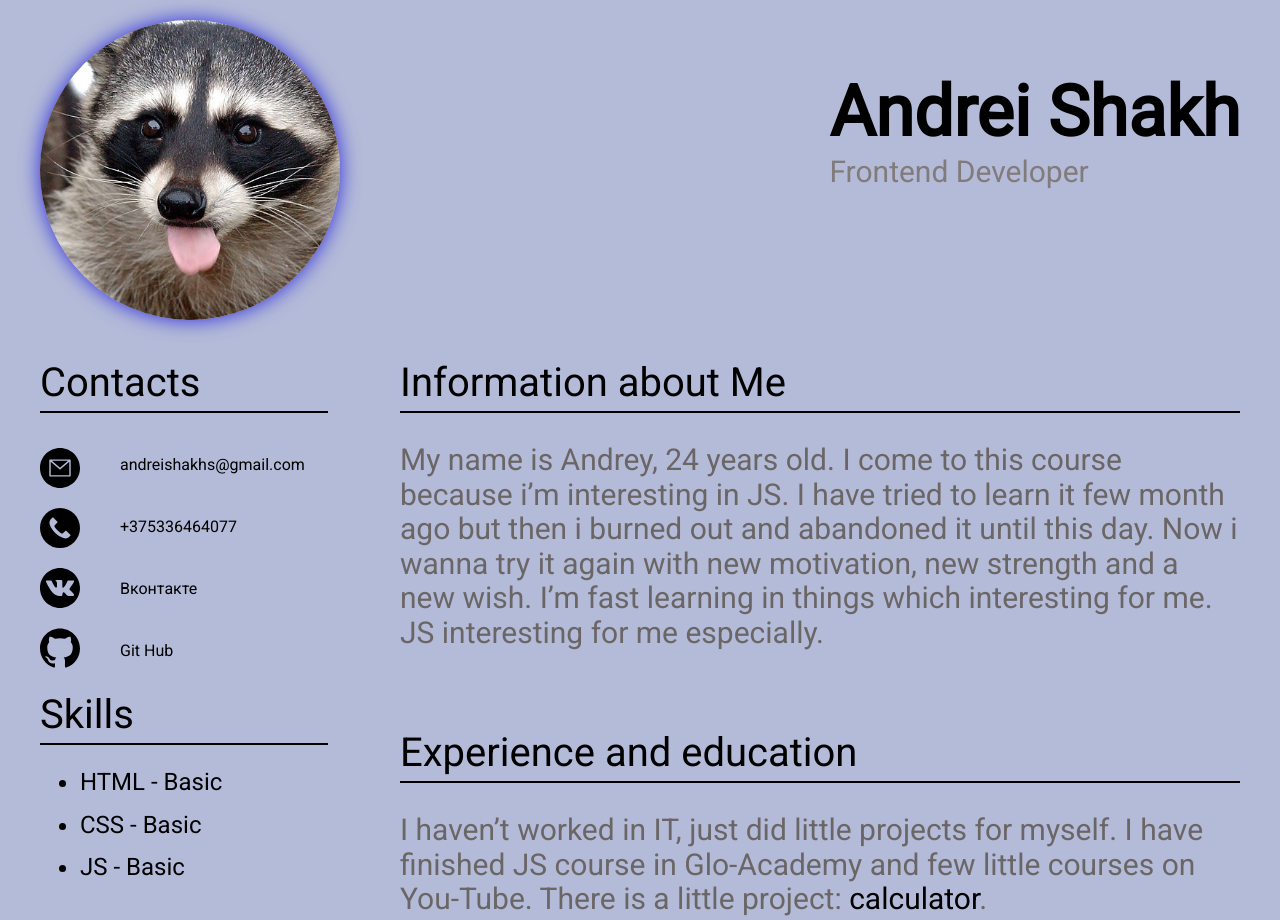
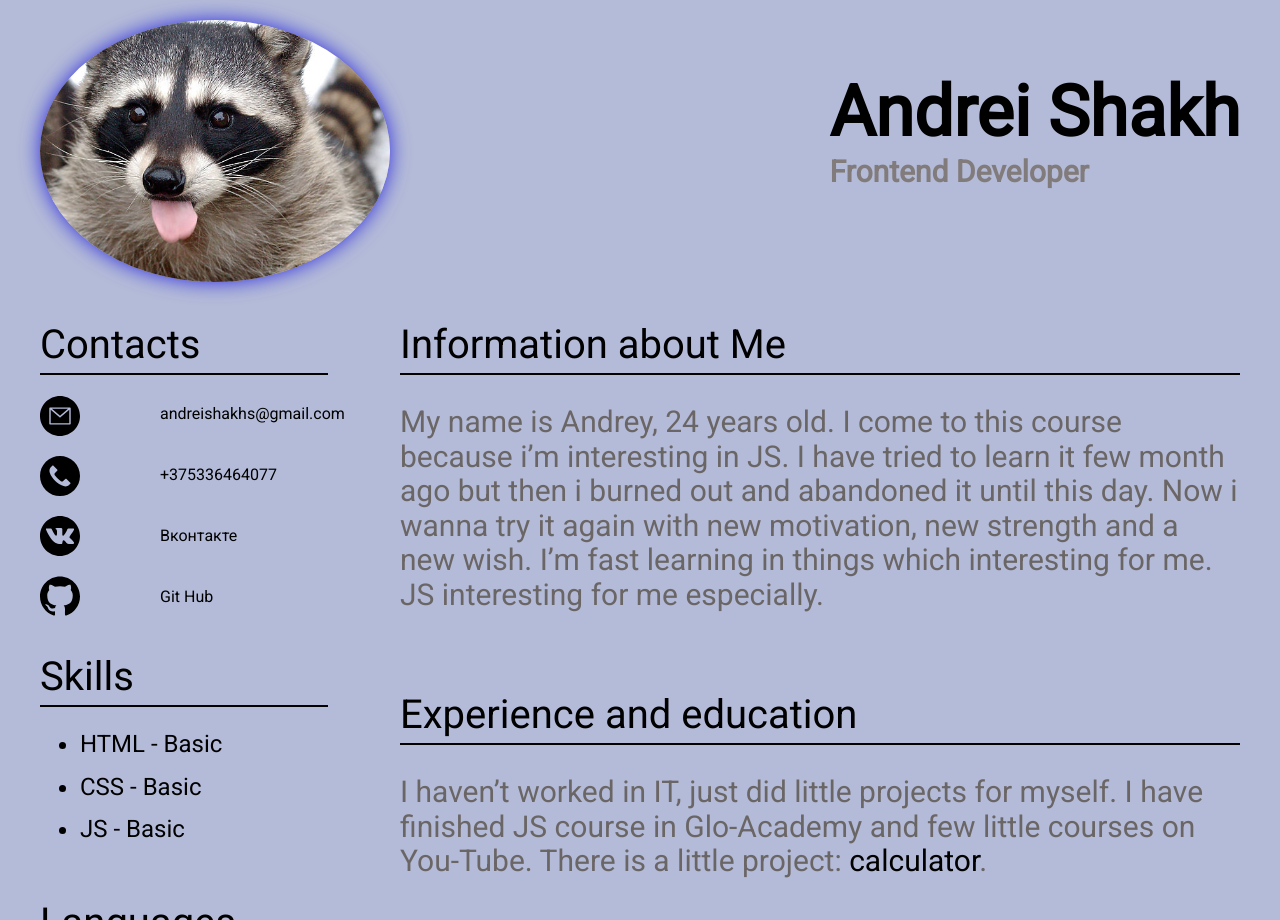
Before and after one commit to strawberrystr1/rsschool-cv, a plain HTML site: page index.html in a window 1280 px wide. Shown: the top 920 px of the page. Drawn offline with Linux system fonts and the light colour scheme; a web font is replaced by a local one.

Commit message:
feat: finish task

```diff
--- a/index.html
+++ b/index.html
@@ -10,10 +10,10 @@
 <body>
     <header>
         <div class="wrapper">
-            <div class="photo"></div>
+            <img src="./rac.jpg" alt="photo" class="photo"></img>
             <div class="name-container">
                 <h1 class="name">Andrei Shakh</h1>
-                <p class="job">Frontend Developer</p>
+                <h3 class="job">Frontend Developer</h3>
             </div>
         </div>
     </header>
@@ -22,10 +22,12 @@
             <aside>
                 <div class="contact">
                     <p class="paragraph">Contacts</p>
-                    <div class="mail">andreishakhs@gmail.com</div>
-                    <div class="phone">+375336464077</div>
-                    <div class="vk"><a href="https://vk.com/feukoo">Вконтакте</a></div>
-                    <div class="github"><a href="https://github.com/strawberrystr1">Git Hub</a></div>
+                    <ul>
+                        <li class="mail">andreishakhs@gmail.com</li>
+                        <li class="phone">+375336464077</li>
+                        <li class="vk"><a href="https://vk.com/feukoo">Вконтакте</a></li>
+                        <li class="github"><a href="https://github.com/strawberrystr1">Git Hub</a></li>
+                    </ul>
                 </div>
                 <div class="skills">
                     <p class="paragraph">Skills</p>
@@ -49,7 +51,7 @@
                     </div>
                 </div>
             </aside>
-            <div class="main-content">
+            <section class="main-content">
                 <div class="info">
                     <p class="paragraph">Information about Me</p>
                     <p class="self-info">
@@ -81,7 +83,7 @@
                         </code>
                     </div>
                 </div>
-            </div>
+            </section>
         </div>
     </main>
     <footer>
--- a/style.css
+++ b/style.css
@@ -248,13 +248,13 @@ header {
     margin: auto;
     display: flex;
     justify-content: space-between;
+    position: relative;
 }
 
 .photo {
-    width: 300px;
-    height: 300px;
-    background: no-repeat left/cover url('./rac.jpg');
-    border-radius: 500px;
+    width: 350px;
+    height: auto;
+    border-radius: 50%;
     box-shadow: 0 0 20px rgba(11, 7, 223, 0.8);
 }
 
@@ -297,6 +297,19 @@ aside {
     margin-bottom: 32px;
 }
 
+.contact li {
+    list-style: none;
+}
+
+.contact ul {
+    width: 100%;
+    height: 100%;
+    display: flex;
+    flex-direction: column;
+    justify-content: space-between;
+    margin-top: 30px;
+}
+
 .paragraph {
     font-size: 40px;
     margin: 0;
@@ -316,7 +329,7 @@ aside {
     width: 40px;
     height: 40px;
     left: 0px;
-    top: 88px;
+    top: 74px;
     background-image: url('./email.svg');
     background-size: contain;
 }
@@ -332,7 +345,7 @@ aside {
     width: 40px;
     height: 40px;
     left: 0px;
-    top: 148px;
+    top: 134px;
     background-image: url('./phone.svg');
     background-size: contain;
 }
@@ -358,7 +371,7 @@ a:hover {
     width: 40px;
     height: 40px;
     left: 0px;
-    top: 208px;
+    top: 194px;
     background-image: url('./vk.svg');
     background-size: contain;
 }
@@ -378,7 +391,7 @@ a:hover {
     width: 40px;
     height: 40px;
     left: 0px;
-    top: 268px;
+    top: 254px;
     background-image: url('./github.svg');
     background-size: contain;
 }
```
